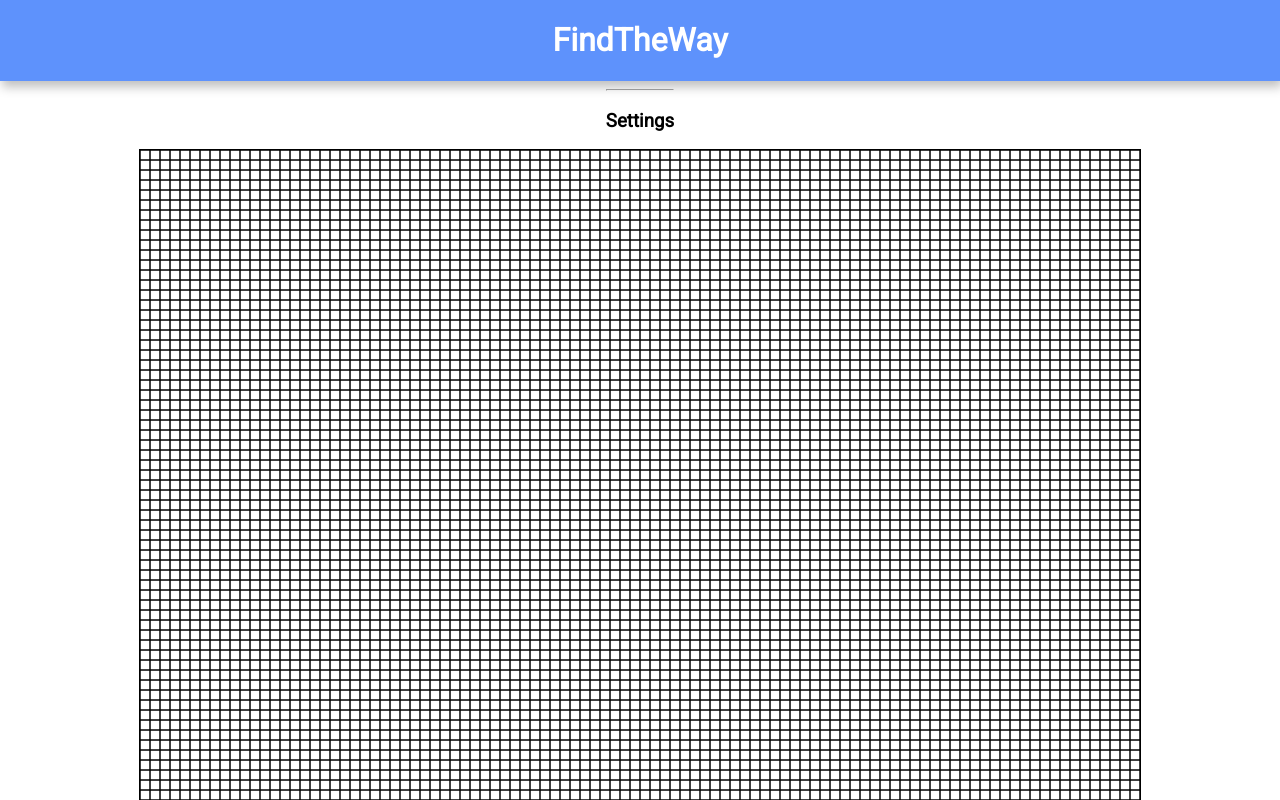
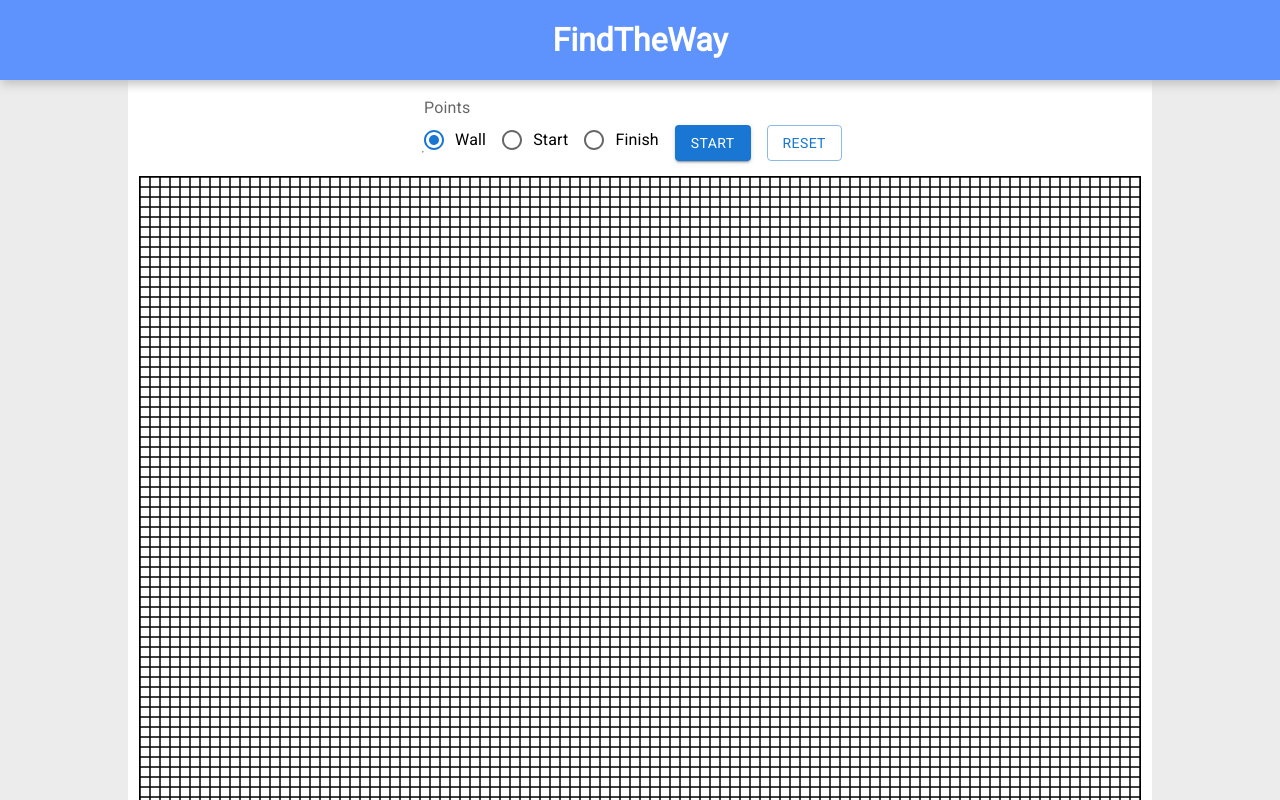
Before and after one commit to AntonKohnyuk/FindTheWay, a React (Create React App) app in the folder client/: page /main in a window 1280 px wide. Shown: the top 800 px of the page. Built offline with nearby package versions, Linux system fonts and the light colour scheme.

Commit message:
Add MUI and some fixes

```diff
--- a/client/package.json
+++ b/client/package.json
@@ -3,6 +3,9 @@
   "version": "0.1.0",
   "private": true,
   "dependencies": {
+    "@emotion/react": "^11.11.1",
+    "@emotion/styled": "^11.11.0",
+    "@mui/material": "^5.14.18",
     "@testing-library/jest-dom": "^5.17.0",
     "@testing-library/react": "^13.4.0",
     "@testing-library/user-event": "^13.5.0",
--- a/client/src/App.tsx
+++ b/client/src/App.tsx
@@ -9,9 +9,9 @@ function App() {
       <Header></Header>
       <main>
         <Routes>
-          <Route path="/" element={<WelcomePage></WelcomePage>}></Route>
+          <Route path="/welcome" element={<WelcomePage></WelcomePage>}></Route>
           <Route path="/main" element={<MainPage></MainPage>}></Route>
-          <Route path="*" element={<Navigate to="/main" />} />
+          <Route path="*" element={<Navigate to="/welcome" />} />
         </Routes>
       </main>
     </>
--- a/client/src/components/Output.tsx
+++ b/client/src/components/Output.tsx
@@ -1,4 +1,8 @@
-const Output = () => {
-  return <h3>Output</h3>;
+interface OutputProps {
+  text?: string;
+}
+
+const Output = (props: OutputProps) => {
+  return <p className="output">{props.text || "No data yet!"}</p>;
 };
 export default Output;
--- a/client/src/components/Settings.tsx
+++ b/client/src/components/Settings.tsx
@@ -1,8 +1,34 @@
+import {
+  Button,
+  FormControl,
+  FormControlLabel,
+  FormLabel,
+  Radio,
+  RadioGroup,
+} from "@mui/material";
+import "./styles/settings.scss";
+
 const Settings = () => {
   return (
     <section className="settings">
       <hr />
-      <h3>Settings</h3>
+      <FormControl>
+        <FormLabel id="radio-buttons-group-label">Points</FormLabel>
+        <RadioGroup
+          row
+          aria-labelledby="radio-buttons-group-label"
+          defaultValue="wall"
+          name="radio-buttons-group"
+        >
+          <FormControlLabel value="wall" control={<Radio />} label="Wall" />
+          <FormControlLabel value="start" control={<Radio />} label="Start" />
+          <FormControlLabel value="finish" control={<Radio />} label="Finish" />
+        </RadioGroup>
+      </FormControl>
+      <div className="buttons">
+        <Button variant="contained">Start</Button>
+        <Button variant="outlined">Reset</Button>
+      </div>
     </section>
   );
 };
--- a/client/src/components/styles/header.scss
+++ b/client/src/components/styles/header.scss
@@ -6,5 +6,9 @@ header {
   align-items: center;
   background-color: $bgcolor-header;
   color: $primary-color-second;
-  box-shadow: 2px 6px 10px $shadow-color;
+  box-shadow: 1px 4px 10px $shadow-color;
+  position: fixed;
+  z-index: 1000;
+  width: 100%;
+  height: 80px;
 }
--- a/client/src/components/styles/settings.scss
+++ b/client/src/components/styles/settings.scss
@@ -1,2 +1,10 @@
 .settings {
+  margin: 1rem 2rem;
+  display: flex;
+  align-items: end;
+  justify-content: space-around;
+
+  button {
+    margin-right: 1rem;
+  }
 }
--- a/client/src/index.scss
+++ b/client/src/index.scss
@@ -5,4 +5,19 @@ body {
   padding: 0;
   font-family: "Roboto", sans-serif;
   box-sizing: border-box;
+  width: 100%;
+  height: 100%;
 }
+#root {
+  width: 100%;
+  height: 100%;
+}
+
+main {
+  width: 100%;
+  display: flex;
+  flex-direction: column;
+  align-items: center;
+  background-color: #ececec;
+  z-index: -1;
+}
--- a/client/src/pages/MainPage.tsx
+++ b/client/src/pages/MainPage.tsx
@@ -1,3 +1,4 @@
+import { Alert, AlertTitle } from "@mui/material";
 import Field from "../components/Field";
 import Output from "../components/Output";
 import Settings from "../components/Settings";
--- a/client/src/pages/WelcomePage.tsx
+++ b/client/src/pages/WelcomePage.tsx
@@ -1,11 +1,17 @@
+import { Button } from "@mui/material";
 import { Link } from "react-router-dom";
+import "./styles/welcomePage.scss";
 
 const WelcomePage = () => {
   return (
-    <div>
+    <div className="info">
       <p>An application that uses an algorithm to find the way out of a maze</p>
       <div>
-        <Link to={"/main"}>Get started</Link>
+        <Link to={"/main"}>
+          <Button variant="contained" size="large">
+            Get started
+          </Button>
+        </Link>
       </div>
     </div>
   );
--- a/client/src/pages/styles/mainPage.scss
+++ b/client/src/pages/styles/mainPage.scss
@@ -1,6 +1,10 @@
+@import "src/entities/styles/theme";
 .main {
+  width: 80%;
   position: relative;
   display: flex;
   flex-direction: column;
   align-items: center;
+  padding-top: 80px;
+  background-color: $primary-color-second;
 }
--- /dev/null
+++ b/client/src/pages/styles/welcomePage.scss
@@ -0,0 +1,8 @@
+.info {
+  width: 100%;
+  height: 100%;
+  display: flex;
+  flex-direction: column;
+  align-items: center;
+  justify-content: center;
+}
```
Also changed, not shown: 1 other file (tests, documents, lock files or other folders).
